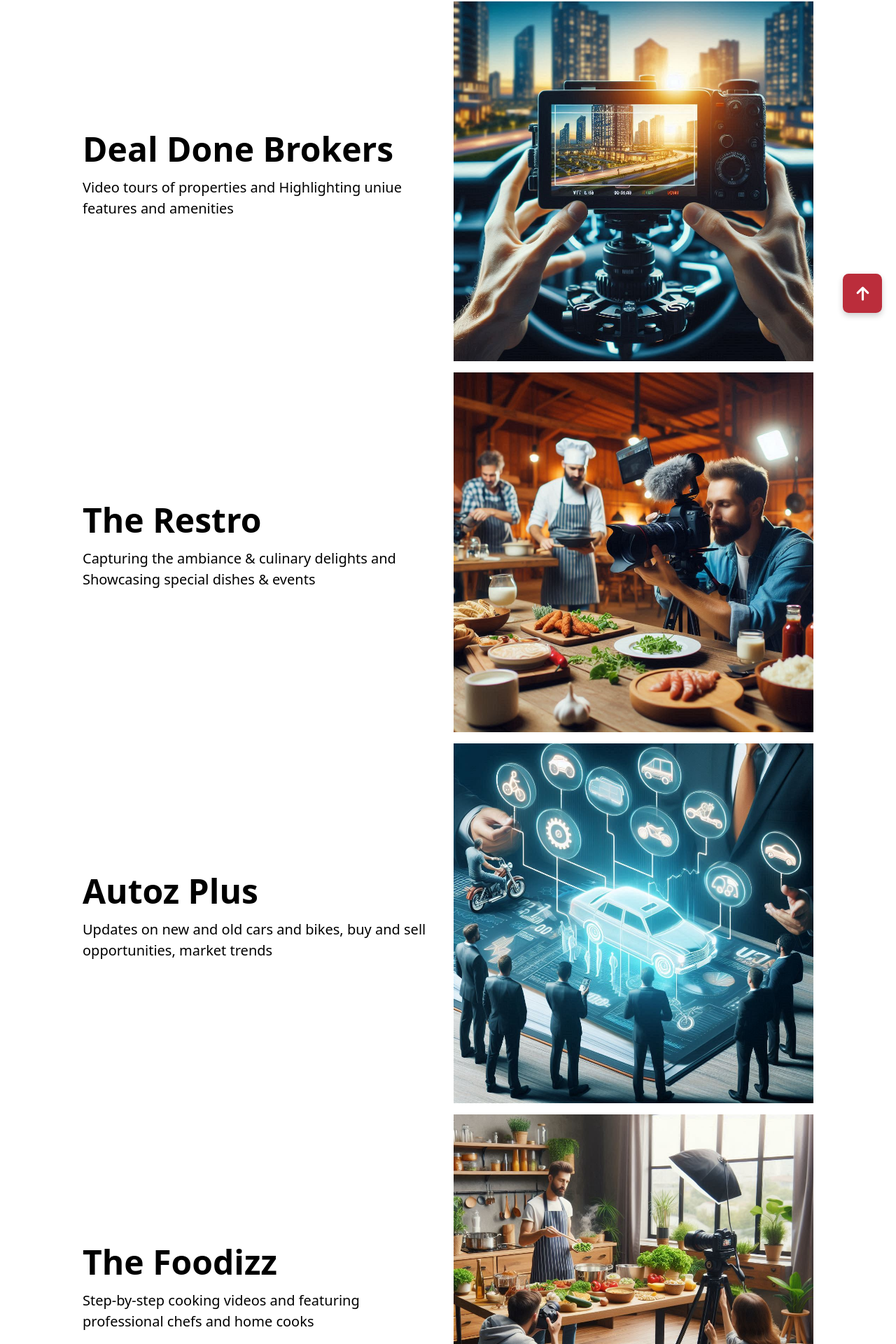
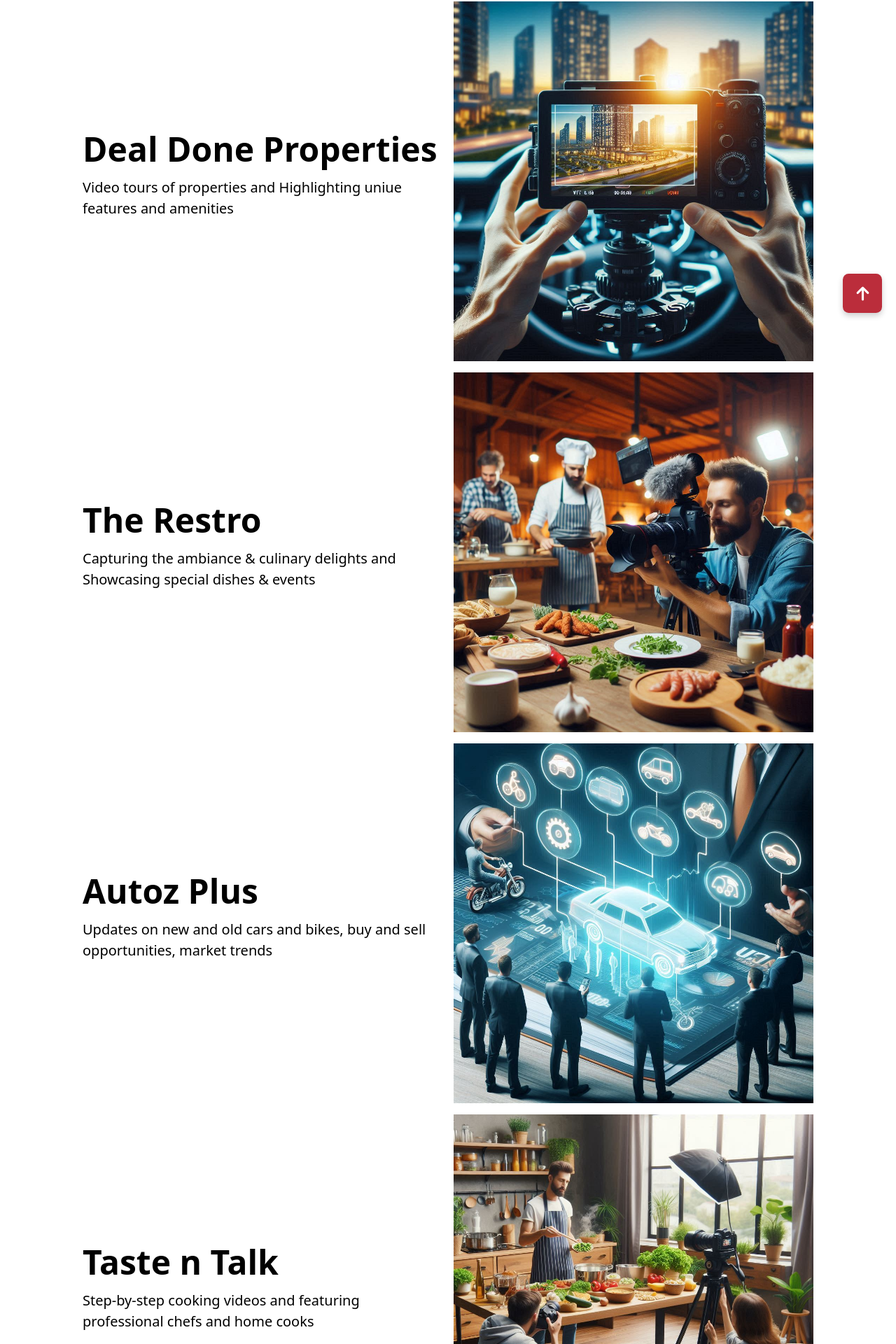
Before and after one commit to KodeInnovate-WorkSpace/s1media.in, a React (Vite) app: page /services in a window 1280 px wide. Shown: the part 333-2253 px from the top of the page at 70% size. Built offline with nearby package versions, Linux system fonts and the light colour scheme.

Commit message:
Update: Service Names

```diff
--- a/src/components/service_card.jsx
+++ b/src/components/service_card.jsx
@@ -7,7 +7,7 @@ import ReverseHero from "./reverse_hero";
 export const ServiceCard = () => {
   const serviceInfo = [
     {
-      title: "Deal Done Brokers",
+      title: "Deal Done Properties",
       desc: "Video tours of properties and Highlighting uniue features and amenities",
       image: "real_estate.jpeg",
     },
@@ -22,7 +22,7 @@ export const ServiceCard = () => {
       image: "autoz.png",
     },
     {
-      title: "The Foodizz",
+      title: "Taste n Talk",
       desc: "Step-by-step cooking videos and featuring professional chefs and home cooks",
       image: "cooking_tips.jpeg",
     },
```
